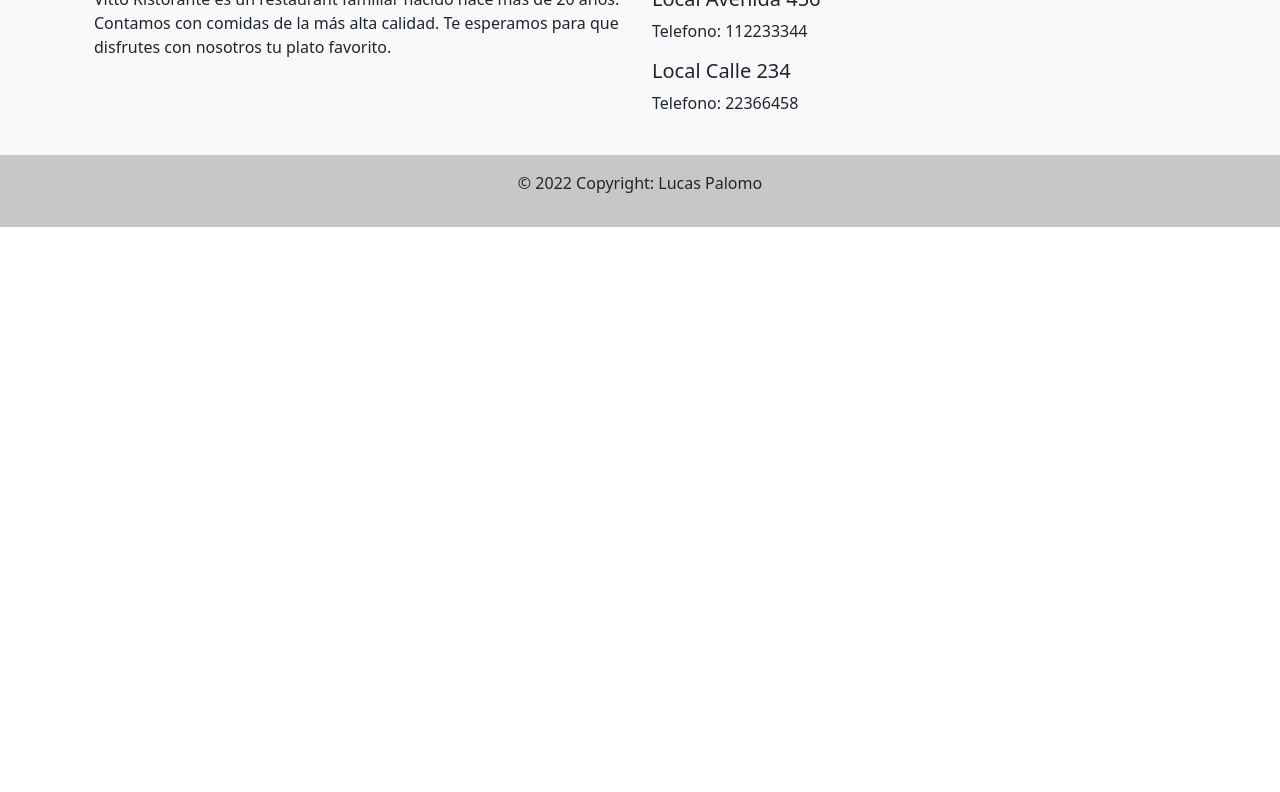
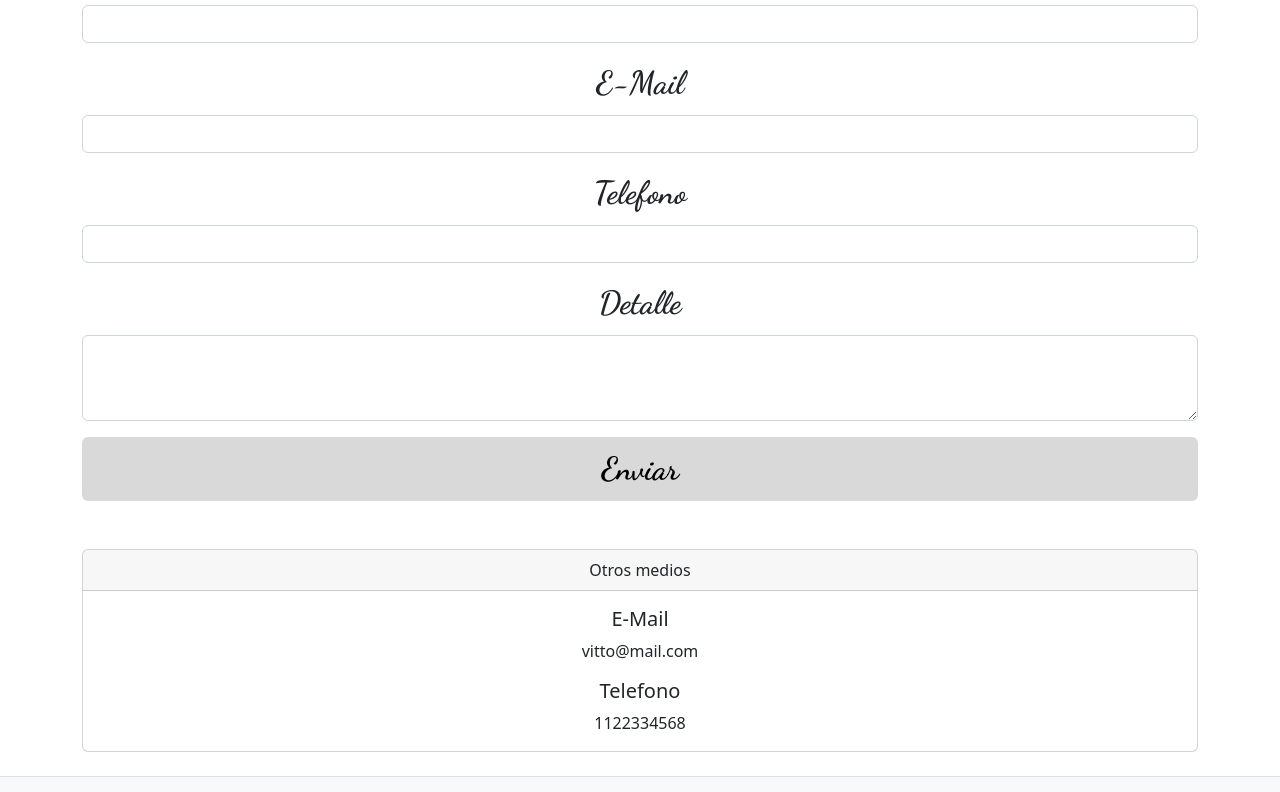
Before and after one commit to lucaspalomo93/PreEntrega2Palomo, a plain HTML site: page pages/contacto.html in a window 1280 px wide. Shown: the part 181-973 px from the top of the page. Before the commit the page ends 800 px from the top, so only its background shows below. Drawn offline with nearby package versions, Linux system fonts and the light colour scheme.

Commit message:
contacto
Contacto done

```diff
--- a/pages/contacto.html
+++ b/pages/contacto.html
@@ -52,6 +52,43 @@
         </div>
     </header>
 
+    <form>
+        <div class="container mt-5 mb-5">
+            <div class="mb-3 mt-3">
+                <label for="exampleInputEmail1" class="form-label">Nombre</label>
+                <input type="text" class="form-control" id="nombre" aria-describedby="emailHelp">
+                <!-- <div id="emailHelp" class="form-text">We'll never share your email with anyone else.</div> -->
+              </div>
+              <div class="mb-3">
+                <label for="exampleInputPassword1" class="form-label">E-Mail</label>
+                <input type="email" class="form-control" id="cantidad">
+              </div>
+              <div class="mb-3">
+                <label for="exampleInputPassword1" class="form-label">Telefono</label>
+                <input type="number" class="form-control" id="cantidad">
+              </div>
+              <div class="mb-3">
+                <label for="exampleFormControlTextarea1" class="form-label">Detalle</label>
+                <textarea class="form-control" id="exampleFormControlTextarea1" rows="3"></textarea>
+              </div>
+              <button type="submit" class="d-block submit-button rounded mb-3">Enviar</button>
+        </div>
+    </form>
+
+    <div class="container">
+        <div class="card text-center">
+            <div class="card-header">
+              Otros medios
+            </div>
+            <div class="card-body">
+              <h5 class="card-title">E-Mail</h5>
+              <p class="card-text">vitto@mail.com</p>
+              <h5 class="card-title">Telefono</h5>
+              <p class="card-text">1122334568</p>
+            </div>
+        </div>
+    </div>
+
     <footer class="bg-light text-center text-lg-start mt-4 border-top">
         <!-- Grid container -->
         <div class="container p-4">
--- a/styles/styles.css
+++ b/styles/styles.css
@@ -128,4 +128,5 @@ label {
         justify-content: center;
         margin-bottom: 2.5rem;
     }
+
 }
```
Also changed, not shown: pages/reservas.html (+1 -1 lines).
